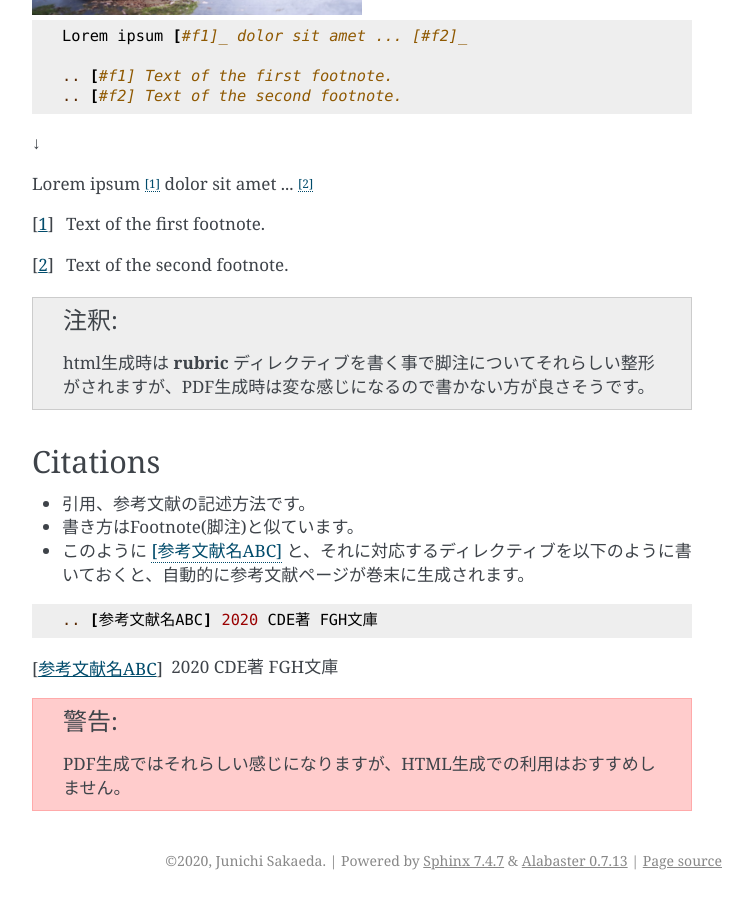
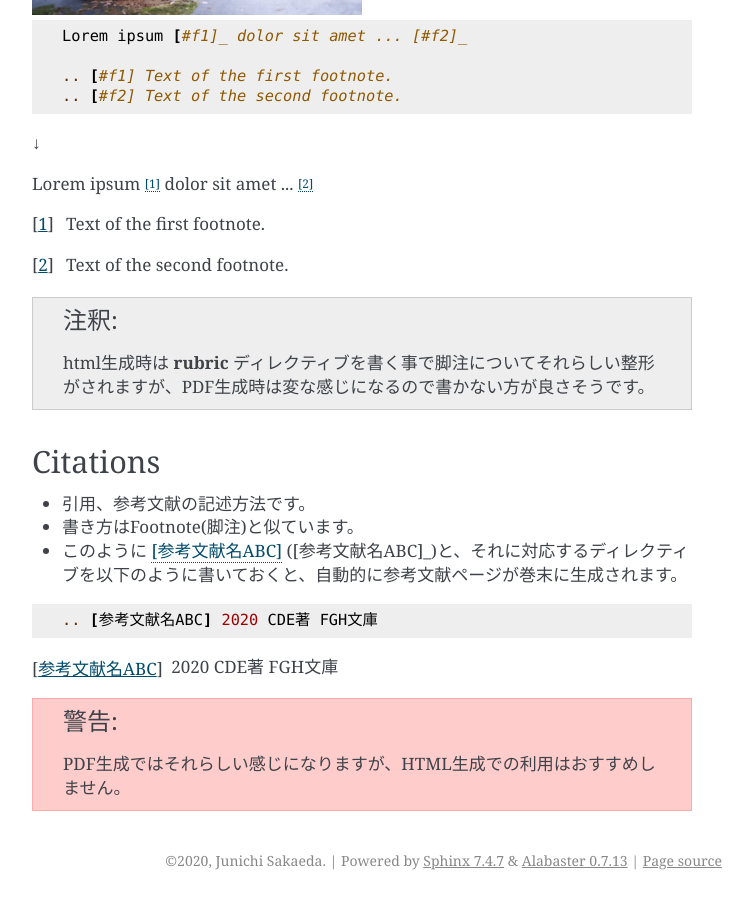
Before and after one commit to sakaeda11/sphinx-study, a Sphinx documentation site: the page built from source/1.chapter/basic_syntax.rst, in a window 1280 px wide and 900 px high, scrolled down 5776 px. Shown: the whole window, without its empty margins (388-1141 px from the left). Built offline with Sphinx 7.4.7, drawn with Linux system fonts in a browser that asks for light colours.

Commit message:
Citationの説明修正

```diff
--- a/source/1.chapter/basic_syntax.rst
+++ b/source/1.chapter/basic_syntax.rst
@@ -330,7 +330,7 @@ Citations
 
 * 引用、参考文献の記述方法です。
 * 書き方はFootnote(脚注)と似ています。
-* このように [参考文献名ABC]_ と、それに対応するディレクティブを以下のように書いておくと、自動的に参考文献ページが巻末に生成されます。
+* このように [参考文献名ABC]_ (\[参考文献名ABC]\_)と、それに対応するディレクティブを以下のように書いておくと、自動的に参考文献ページが巻末に生成されます。
 
 ::
 
```
